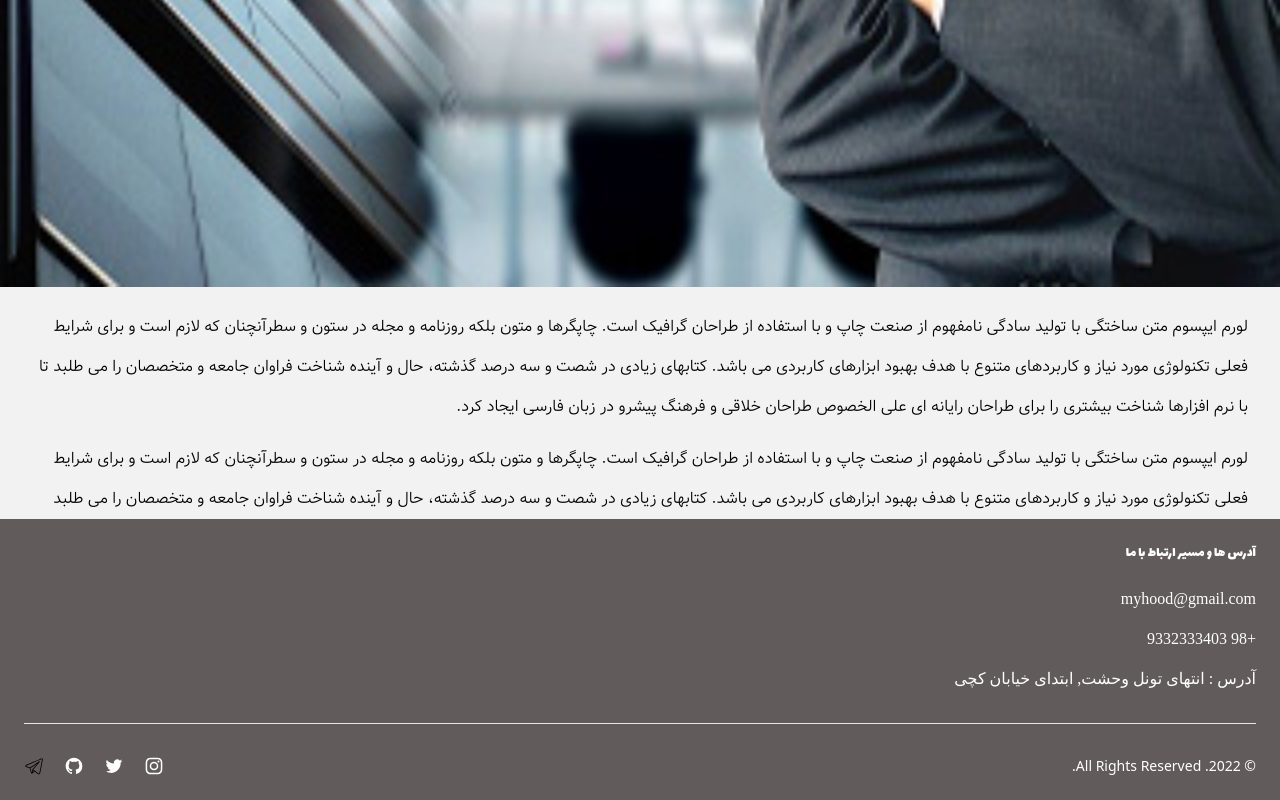
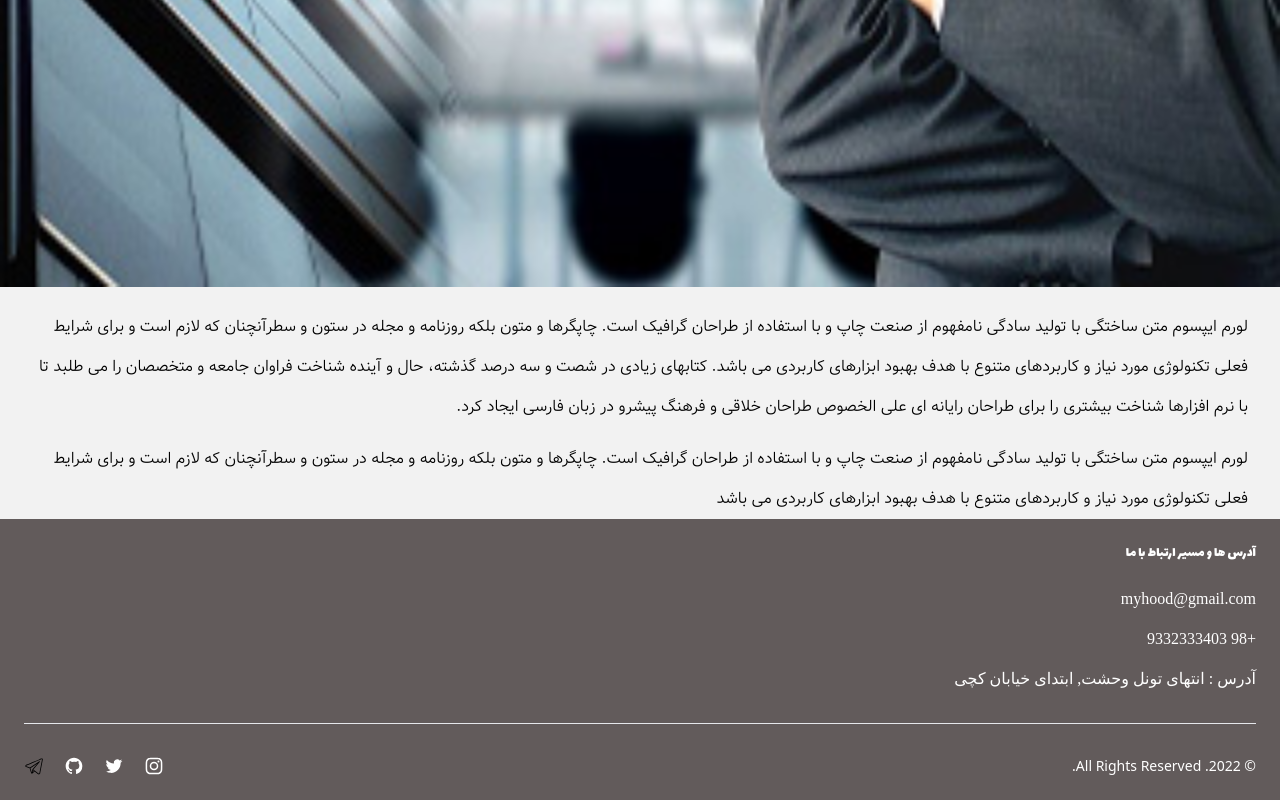
Before and after one commit to Parsa361/MyHood, a Nuxt app: page /about in a window 1280 px wide. Shown: the part 583-1383 px from the top of the page. Built offline with nearby package versions, Linux system fonts and the light colour scheme.

Commit message:
Make about us page, still needs some edits

```diff
--- a/pages/about/index.vue
+++ b/pages/about/index.vue
@@ -45,8 +45,7 @@
                         class="hidden sm:flex font-VazirLight text-[1rem] md:text-[1.25rem] lg:text-[1.5rem] text-start pt-3 px-2 md:px-5 lg:px-8 leading-8 lg:leading-10 xl:leading-[2.75rem]">
                         لورم ایپسوم متن ساختگی با تولید سادگی نامفهوم از صنعت چاپ و با استفاده از طراحان گرافیک است.
                         چاپگرها و متون بلکه روزنامه و مجله در ستون و سطرآنچنان که لازم است و برای شرایط فعلی تکنولوژی
-                        مورد نیاز و کاربردهای متنوع با هدف بهبود ابزارهای کاربردی می باشد. کتابهای زیادی در شصت و سه
-                        درصد گذشته، حال و آینده شناخت فراوان جامعه و متخصصان را می طلبد
+                        مورد نیاز و کاربردهای متنوع با هدف بهبود ابزارهای کاربردی می باشد
                     </p>
 
                 </div>
```
